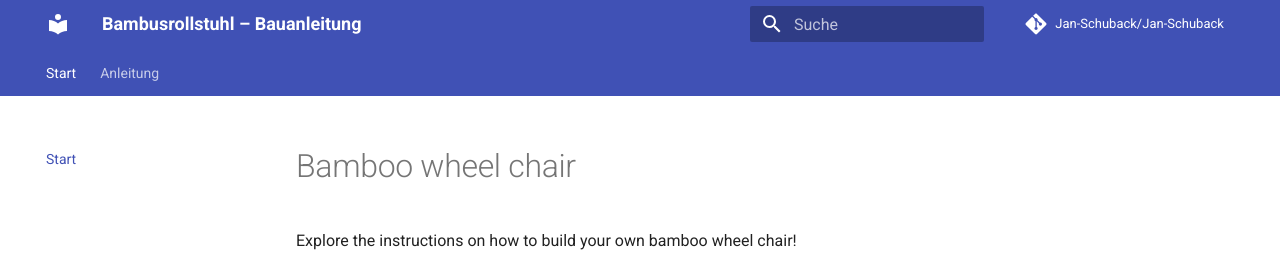
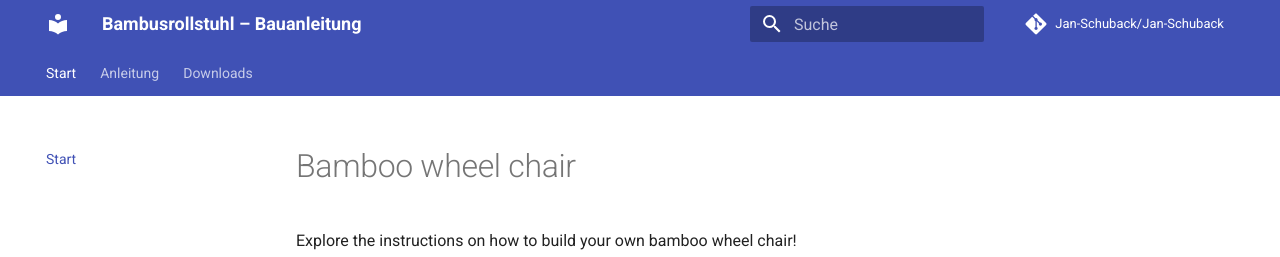
Before and after one commit to Jan-Schuback/Jan-Schuback.github.io, an MkDocs documentation site: the page built from docs/index.md, in a window 1280 px wide. Shown: the top 257 px of the page. Built offline with MkDocs 1.6.1 and Material for MkDocs 9.7.7, drawn with Linux system fonts in a browser that asks for light colours; comment, search, counter and statistics services are not loaded.

Commit message:
Update mkdocs.yml

```diff
--- a/mkdocs.yml
+++ b/mkdocs.yml
@@ -17,6 +17,7 @@ theme:
 nav:
   - Start: index.md
   - Anleitung: instructions.md
+  - Downloads: downloads.md
 
 markdown_extensions:
   - admonition
```
